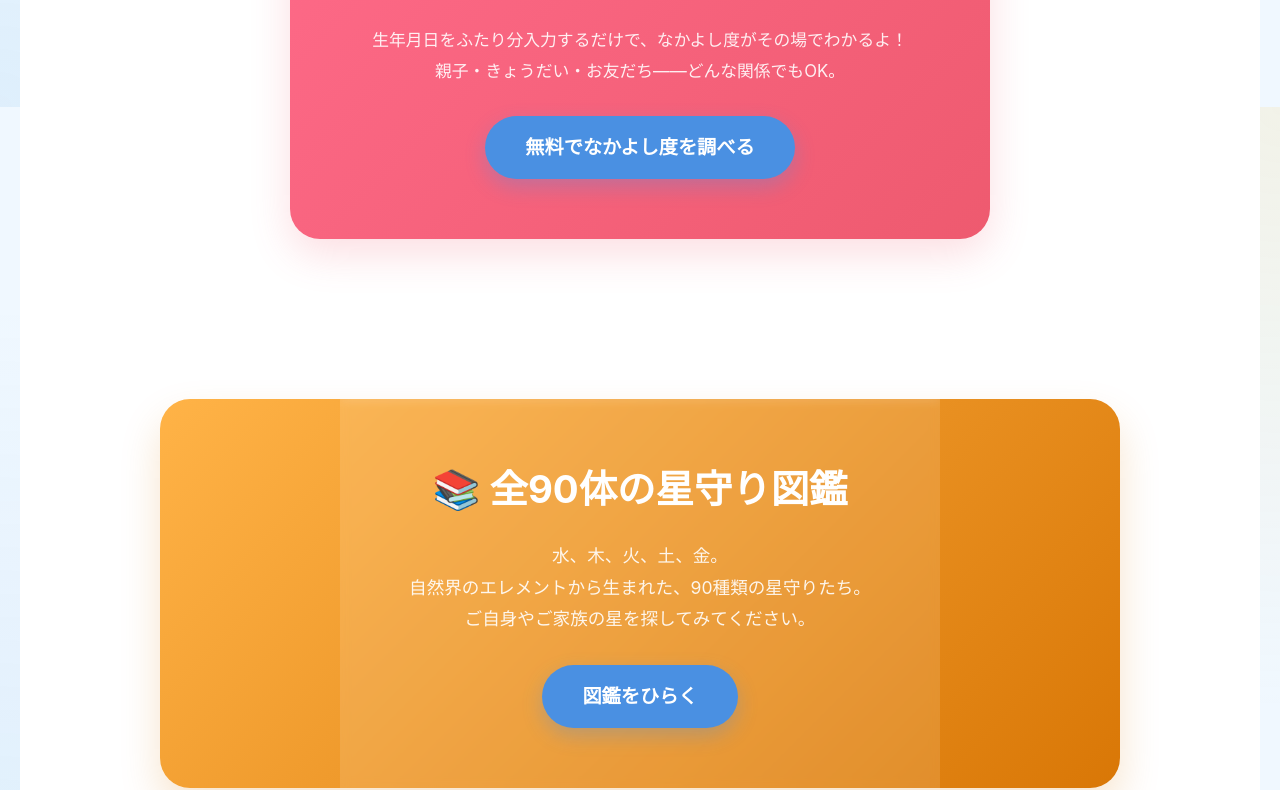
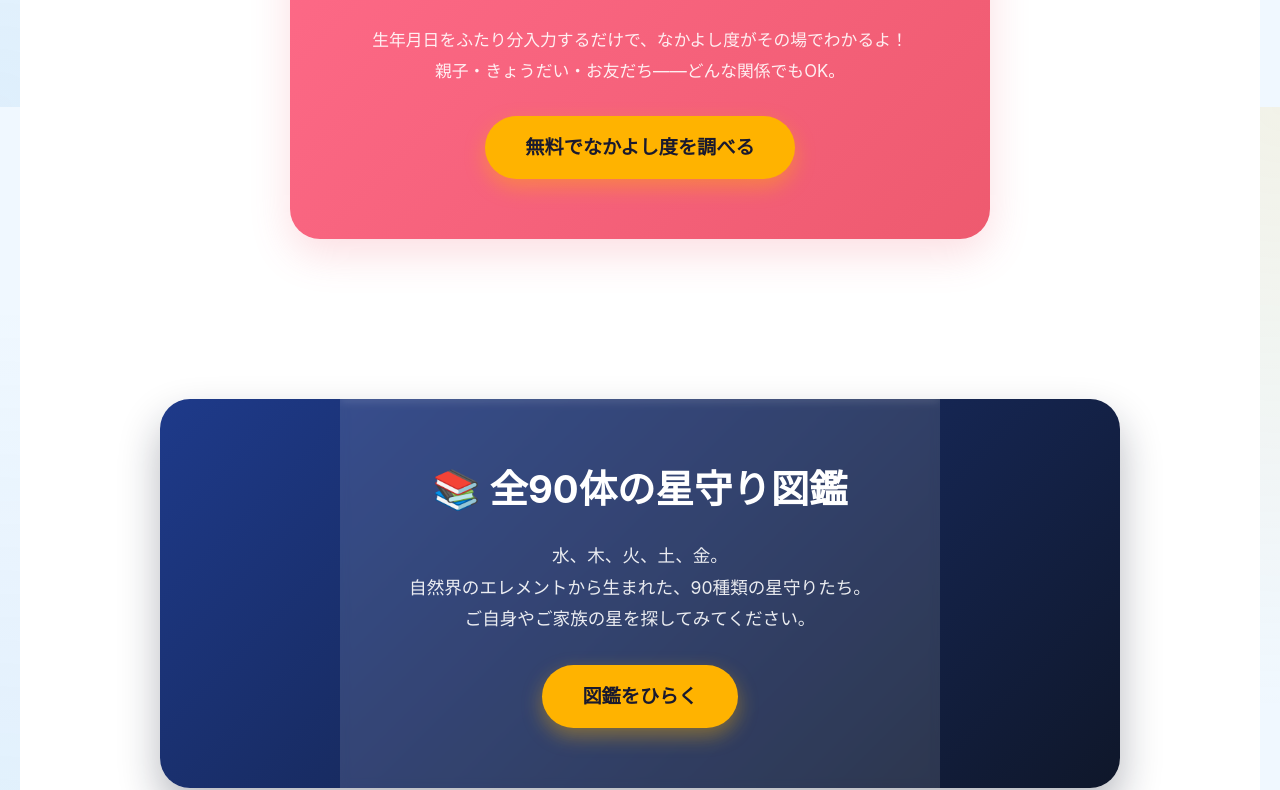
Before and after one commit to naotoada/hoshimori-web, a Next.js app: page / in a window 1280 px wide. Shown: the part 1493-2283 px from the top of the page. Built offline with nearby package versions, Linux system fonts and the light colour scheme.

Commit message:
Update: 星守り図鑑セクションのカラーリングを深い紺と山吹色に変更

```diff
--- a/src/app/page.module.css
+++ b/src/app/page.module.css
@@ -141,11 +141,11 @@
 }
 
 .zukanCard {
-  background: linear-gradient(135deg, #FFB347, #D97706);
+  background: linear-gradient(135deg, #1e3a8a, #0f172a);
   border-radius: 30px;
   overflow: hidden;
   position: relative;
-  box-shadow: 0 20px 40px rgba(217, 119, 6, 0.2);
+  box-shadow: 0 20px 40px rgba(15, 23, 42, 0.3);
 }
 
 .zukanContent {
@@ -172,20 +172,20 @@
 
 .zukanBtn {
   display: inline-block;
-  background-color: #4A90E2;
-  color: #FFF;
+  background-color: #FFB300;
+  color: #1a1a2e;
   font-weight: 900;
   padding: 16px 40px;
   border-radius: 40px;
   text-decoration: none;
   font-size: 1.2rem;
-  box-shadow: 0 8px 20px rgba(74, 144, 226, 0.3);
+  box-shadow: 0 8px 20px rgba(255, 179, 0, 0.4);
   transition: transform 0.2s;
 }
 
 .zukanBtn:hover {
   transform: translateY(-3px);
-  background-color: #357ABD;
+  background-color: #FFA000;
 }
 
 /* Report Service Section */
```
